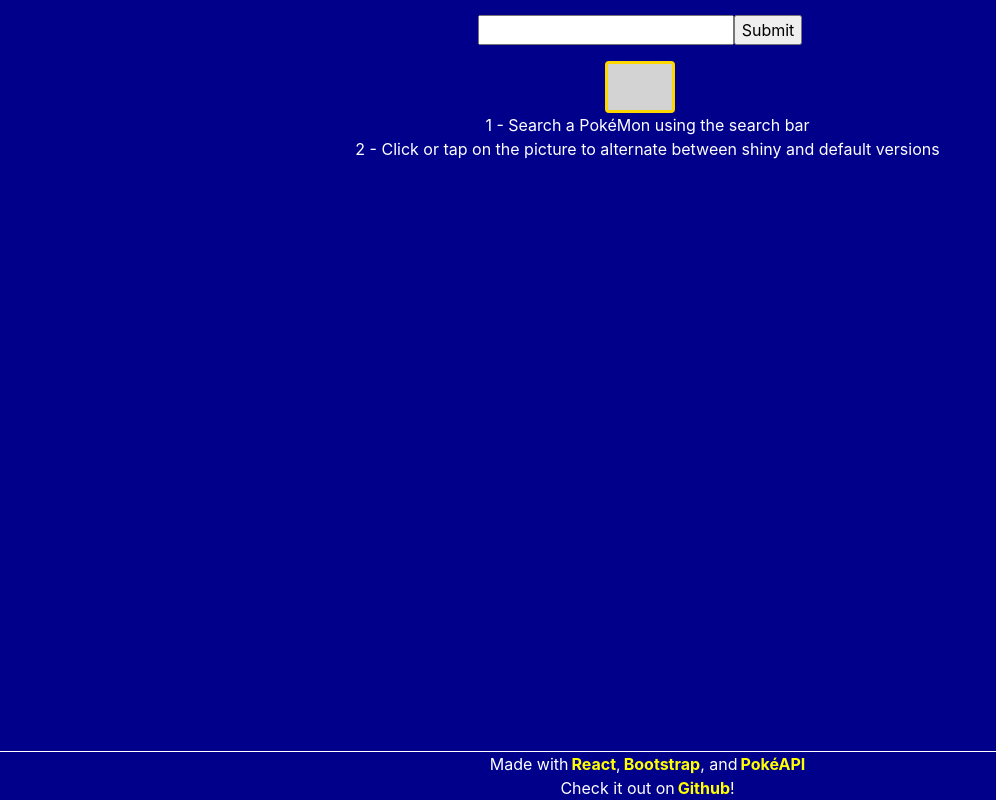
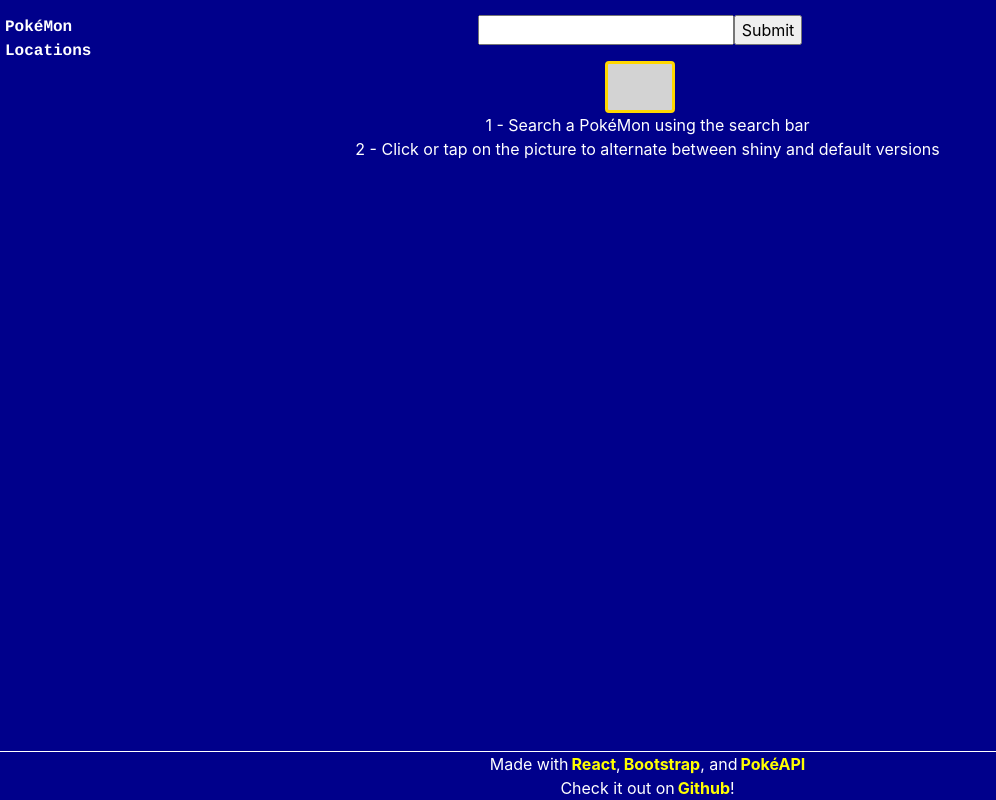
Before and after one commit to YouGuavas/pokedex, a React (Create React App) app: page / in a window 1280 px wide. Shown: the whole page, without its empty margins (0-996 px from the left). Built offline with nearby package versions, Linux system fonts and the light colour scheme; no server answers.

Commit message:
Add NavBar

```diff
--- a/src/App.css
+++ b/src/App.css
@@ -62,3 +62,11 @@ a:hover {
 .row {
   margin: 0;
 }
+.flex-column {
+  position: absolute;
+  z-index: 1;
+  color: white;
+  font-weight: bold;
+  padding-left: 5px;
+  font-family: 'Andale Mono', Courier, monospace;
+}
--- a/src/App.js
+++ b/src/App.js
@@ -3,21 +3,34 @@ import './App.css';
 import PokeSearch from './Search';
 import Footer from './Footer';
 import HowTo from './HowTo';
+import Nav from './Nav';
 
 
 class App extends React.Component {
   constructor() {
     super();
     this.state = {
-      instructions: ['Search a PokéMon using the search bar', 'Click or tap on the picture to alternate between shiny and default versions']
+      selection: 'pokemon',
+      instructions: {
+        'pokemon': ['Search a PokéMon using the search bar', 'Click or tap on the picture to alternate between shiny and default versions'],
+        'locations': []
+      }
     };
   }
+  handleClick = (f) => {
+    f = f.toLowerCase().replace('é', 'e');
+    this.setState({
+      'selection': f
+    });
+  }
   render() {
+    const selection = this.state.selection;
     return (
     <div className="App">
       <div className='container-fluid full-page'>
-        <PokeSearch />
-        <HowTo instructions={this.state.instructions}/>
+        <Nav title='PokéDex' links={['PokéMon', 'Locations']} handleClick={(f) => {this.handleClick(f)}}/>
+        {selection === 'pokemon' ? <PokeSearch /> : null}
+        <HowTo instructions={this.state.instructions[selection]}/>
         <Footer />
       </div>
     </div>
--- /dev/null
+++ b/src/Nav.js
@@ -0,0 +1,11 @@
+import React from 'react';
+
+export default class Nav extends React.Component {
+  render() {
+    return(
+      <ul className='nav flex-column'>
+        {this.props.links.map((item, index) => (<li onClick={() => this.props.handleClick(item)} className='nav-item' key={index}>{item}</li>))}
+      </ul>
+    )
+  }
+}
```
